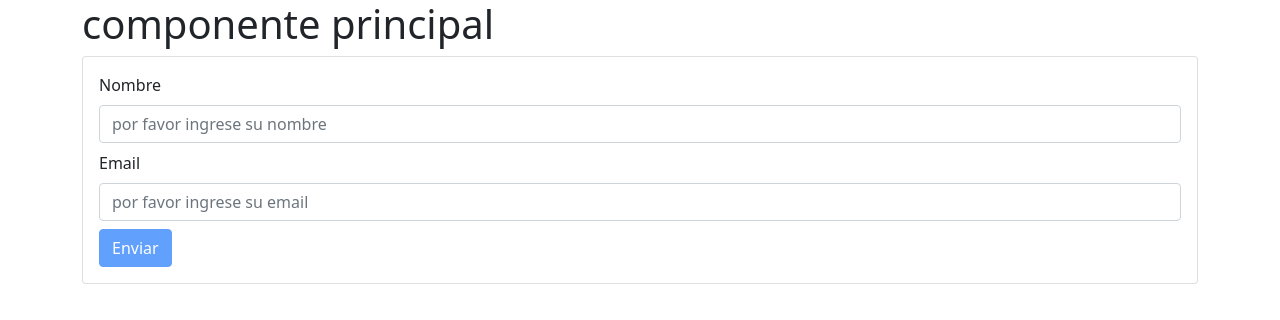
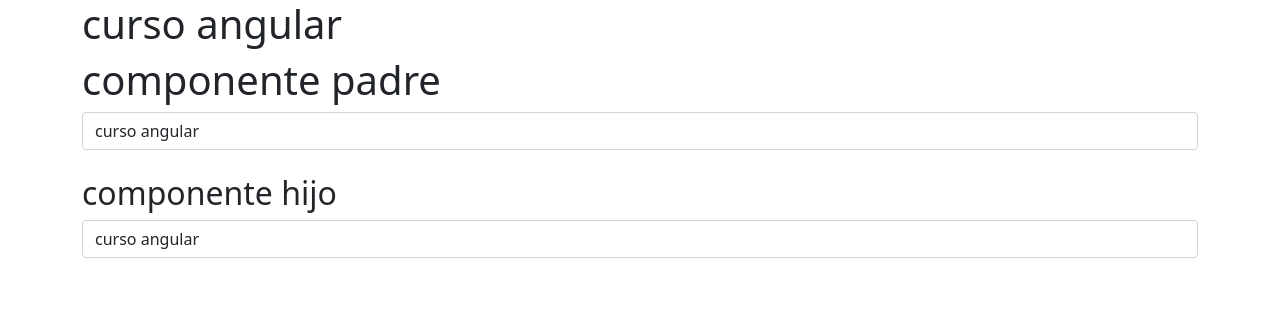
Before and after one commit to mrgerson/aprendiendo-angular-js-, an Angular app: page / in a window 1280 px wide. Shown: the top 320 px of the page. Built offline with nearby package versions, Linux system fonts and the light colour scheme.

Commit message:
creando nuevo componente children. para comunicar información entre componentes

```diff
--- a/src/app/app.component.html
+++ b/src/app/app.component.html
@@ -1,7 +1,10 @@
 
 
 <div class="container">
-  <h1>componente principal</h1>
+
+  <h1>{{title}}</h1>
+
+  <h1>componente padre</h1>
   <!-- componente que muestra botones -->
   <!-- <app-botones></app-botones> -->
 
@@ -22,6 +25,13 @@
    <!-- <app-forumario-plantilla></app-forumario-plantilla> -->
 
    <!-- formularios reactivos -->
-   <app-formulario-reactivo></app-formulario-reactivo>
+   <!-- <app-formulario-reactivo></app-formulario-reactivo> -->
+
+   <input type="text" class="form-control mb-4" [(ngModel)]="title">
+   <!-- forma larga -->
+  <!--  <app-children [title]="title" (titleChange)="title = $event"></app-children> -->
+
+    <!-- forma corta-->
+    <app-children [(title)]="title"></app-children>
 
 </div>
--- a/src/app/app.component.ts
+++ b/src/app/app.component.ts
@@ -6,5 +6,5 @@ import { Component } from '@angular/core';
   styleUrls: ['./app.component.css']
 })
 export class AppComponent {
-  title = 'curso_angular';
+  title = 'curso angular';
 }
--- a/src/app/app.module.ts
+++ b/src/app/app.module.ts
@@ -9,10 +9,11 @@ import { BuclesComponent } from './bucles/bucles.component';
 import { SwitchComponent } from './switch/switch.component';
 import { ForumarioPlantillaComponent } from './forumario-plantilla/forumario-plantilla.component';
 import { FormularioReactivoComponent } from './formulario-reactivo/formulario-reactivo.component';
-
+import { ChildrenComponent } from './children/children.component';
 
 //FormsModule para los formularios de plantillas -- ReactiveFormsModule para formularios reactivos
 import { FormsModule, ReactiveFormsModule } from '@angular/forms';
+
 
 
 /*
@@ -30,7 +31,8 @@ import { FormsModule, ReactiveFormsModule } from '@angular/forms';
     BuclesComponent,
     SwitchComponent,
     ForumarioPlantillaComponent,
-    FormularioReactivoComponent
+    FormularioReactivoComponent,
+    ChildrenComponent
 
   ],
   imports: [
--- /dev/null
+++ b/src/app/children/children.component.html
@@ -0,0 +1,7 @@
+<h2>componente hijo</h2>
+
+
+<!-- <h1>{{title}}</h1>
+ -->
+
+<input type="text" class="form-control" (keyup)="emitTitlleChange()" [(ngModel)]="title">
--- /dev/null
+++ b/src/app/children/children.component.ts
@@ -0,0 +1,25 @@
+import { Component, Input, Output, EventEmitter } from '@angular/core';
+
+@Component({
+  selector: 'app-children',
+  templateUrl: './children.component.html',
+  styleUrls: ['./children.component.css']
+})
+export class ChildrenComponent {
+
+
+  /* comunicación entre componentes. Input y Output para entrada y salida de información con estos se usan para comunicar
+  componentes padres e hijo y viceversa. y EventEmitter se usa para poder emitir la información*/
+
+  //recibir información desde el padre con input
+  @Input() title?: string;
+
+  //mandar información al padre desde el componente hijo
+  @Output() titleChange = new EventEmitter<string>();
+
+  //metodo que llama desde el hijo, se ejecta cada vez que hay un evento de presionar una tecla
+  //emite el mensaje hacía el componente padre
+  emitTitlleChange(){
+    this.titleChange.emit(this.title);
+  }
+}
```
Also changed, not shown: src/app/children/children.component.css (added), 1 other file (tests, documents, lock files or other folders).
